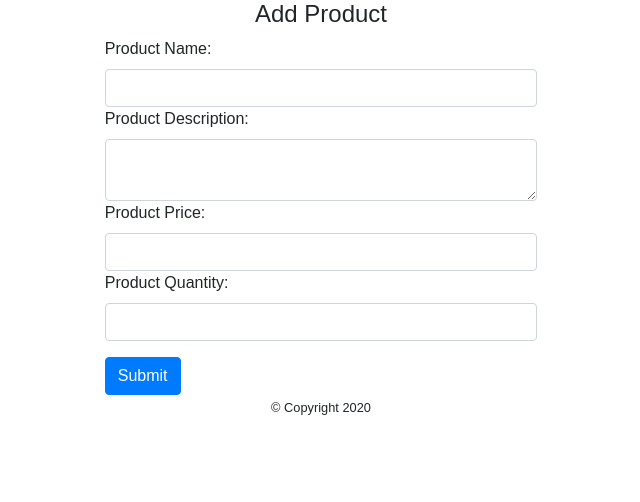
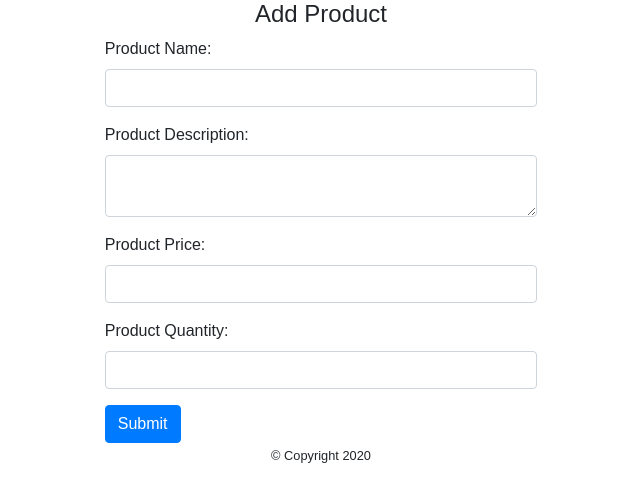
Before and after one commit to SL-Lee/infosecurity-project-client, a Flask app: page /products/new in a window 1280 px wide. Shown: the part 56-558 px from the top of the page, without its empty margins (319-959 px from the left). Run offline with Flask 2, Linux system fonts and the light colour scheme; some libraries are stand-ins or nearby versions; some web fonts are replaced.

Commit message:
Fix form styling

```diff
--- a/templates/addProduct.html
+++ b/templates/addProduct.html
@@ -15,8 +15,14 @@
                     {{ form.csrf_token }}
                     <div class="form-group">
                         {{ render_field(form.productName, class="form-control") }}
+                    </div>
+                    <div class="form-group">
                         {{ render_field(form.productDescription, class="form-control") }}
+                    </div>
+                    <div class="form-group">
                         {{ render_field(form.productPrice, class="form-control") }}
+                    </div>
+                    <div class="form-group">
                         {{ render_field(form.productQuantity, class="form-control") }}
                     </div>
                     <button type="submit" class="btn btn-primary">Submit</button>
--- a/templates/login.html
+++ b/templates/login.html
@@ -15,6 +15,8 @@
                     {{ form.csrf_token }}
                     <div class="form-group">
                         {{ render_field(form.username, class="form-control") }}
+                    </div>
+                    <div class="form-group">
                         {{ render_field(form.password, class="form-control") }}
                     </div>
                     <div class="form-group">
--- a/templates/profile.html
+++ b/templates/profile.html
@@ -15,8 +15,14 @@
                     {{ form.csrf_token }}
                     <div class="form-group">
                         {{ render_field(form.email, class="form-control") }}
+                    </div>
+                    <div class="form-group">
                         {{ render_field(form.username, class="form-control") }}
+                    </div>
+                    <div class="form-group">
                         {{ render_field(form.newpassword, class="form-control") }}
+                    </div>
+                    <div class="form-group">
                         {{ render_field(form.currentpassword, class="form-control") }}
                     </div>
                     <button type="submit" class="btn btn-primary">Update</button>
--- a/templates/signup.html
+++ b/templates/signup.html
@@ -15,7 +15,11 @@
                     {{ form.csrf_token }}
                     <div class="form-group">
                         {{ render_field(form.email, class="form-control") }}
+                    </div>
+                    <div class="form-group">
                         {{ render_field(form.username, class="form-control") }}
+                    </div>
+                    <div class="form-group">
                         {{ render_field(form.password, class="form-control") }}
                     </div>
                     <button type="submit" class="btn btn-primary">Sign Up</button>
```
